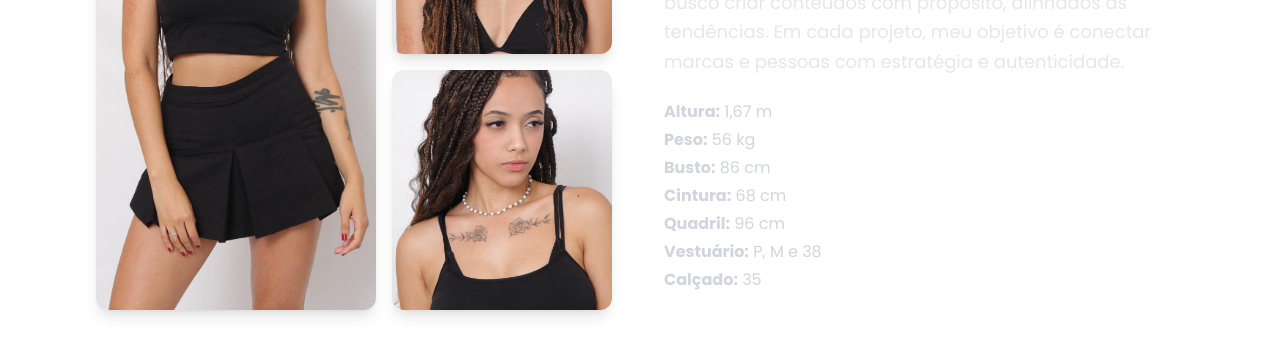
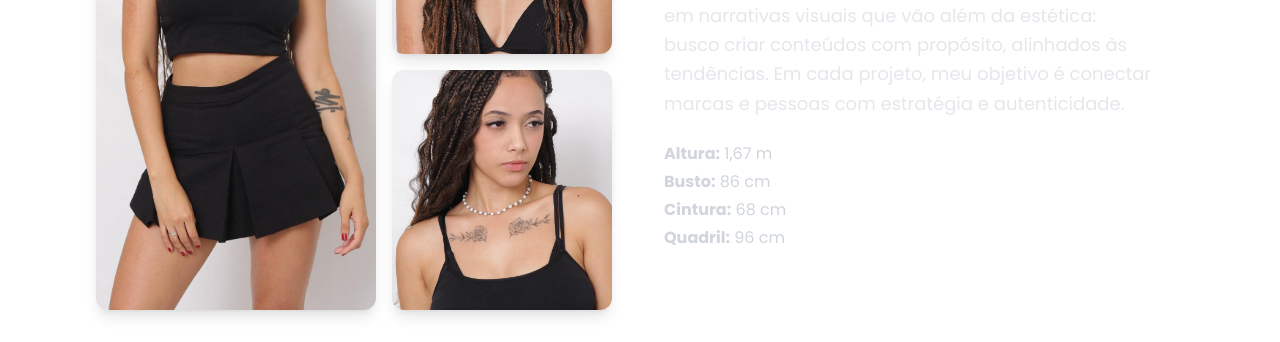
Before and after one commit to Oliveira-Renato/mary-portfolio, a Next.js app: page / in a window 1280 px wide. Shown: the part 1140-1482 px from the top of the page. Built offline with nearby package versions, Linux system fonts and the light colour scheme.

Commit message:
hot fix:contact, submenu and measures

```diff
--- a/src/components/MobileMenu.tsx
+++ b/src/components/MobileMenu.tsx
@@ -49,7 +49,7 @@ export default function MobileMenu({ onNavClick }: MobileMenuProps) {
                 INTERATIVOS
               </a>
               <a href="#more_services" onClick={handleLinkClick}>
-                Mais serviços
+                MAIS SERVIÇOS
               </a>
               <a href="#contato" onClick={handleLinkClick}>
                 CONTATO
--- a/src/sections/About/page.tsx
+++ b/src/sections/About/page.tsx
@@ -76,9 +76,6 @@ export default function About() {
               <strong>Altura:</strong> 1,67 m
             </p>
             <p>
-              <strong>Peso:</strong> 56 kg
-            </p>
-            <p>
               <strong>Busto:</strong> 86 cm
             </p>
             <p>
@@ -87,12 +84,6 @@ export default function About() {
             <p>
               <strong>Quadril:</strong> 96 cm
             </p>
-            <p>
-              <strong>Vestuário:</strong> P, M e 38
-            </p>
-            <p>
-              <strong>Calçado:</strong> 35
-            </p>
           </div>
         </motion.div>
       </div>
--- a/src/sections/Contact/page.tsx
+++ b/src/sections/Contact/page.tsx
@@ -33,7 +33,7 @@ export default function Contact() {
           <div className="flex items-center justify-center gap-3">
             <Instagram className="w-5 h-5 text-[#4D8841]" />
             <a
-              href="https://instagram.com/marymendes"
+              href="https://instagram.com/marymendesm"
               target="_blank"
               rel="noopener noreferrer"
               className="hover:underline"
```
